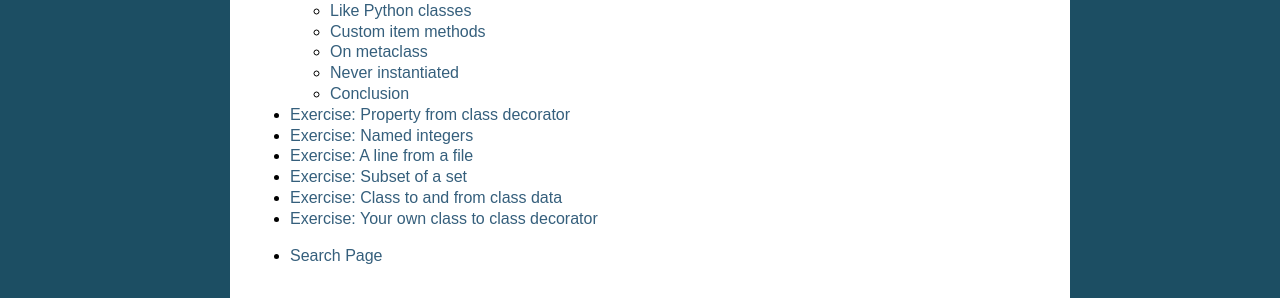
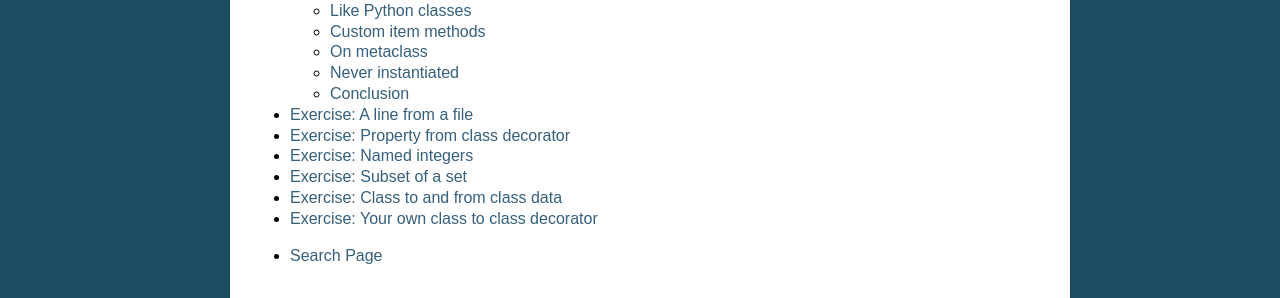
Before and after one commit to nazrulworld/jfine-python-classes-tutorial, a Sphinx documentation site: the page built from source/index.rst, in a window 1280 px wide. Shown: the part 1385-1683 px from the top of the page. Built offline with Sphinx 7.4.7, drawn with Linux system fonts in a browser that asks for light colours.

Commit message:
Reorder exercises.

```diff
--- a/source/index.rst
+++ b/source/index.rst
@@ -25,9 +25,9 @@ Contents:
    decorators-versus-metaclass
    javascript-objects
 
+   line-from-file
    property-from-class
    named-integers
-   line-from-file
    subset-of-a-set
    class-to-and-from-class-data
    your-own-class-to-class-decorator
```
